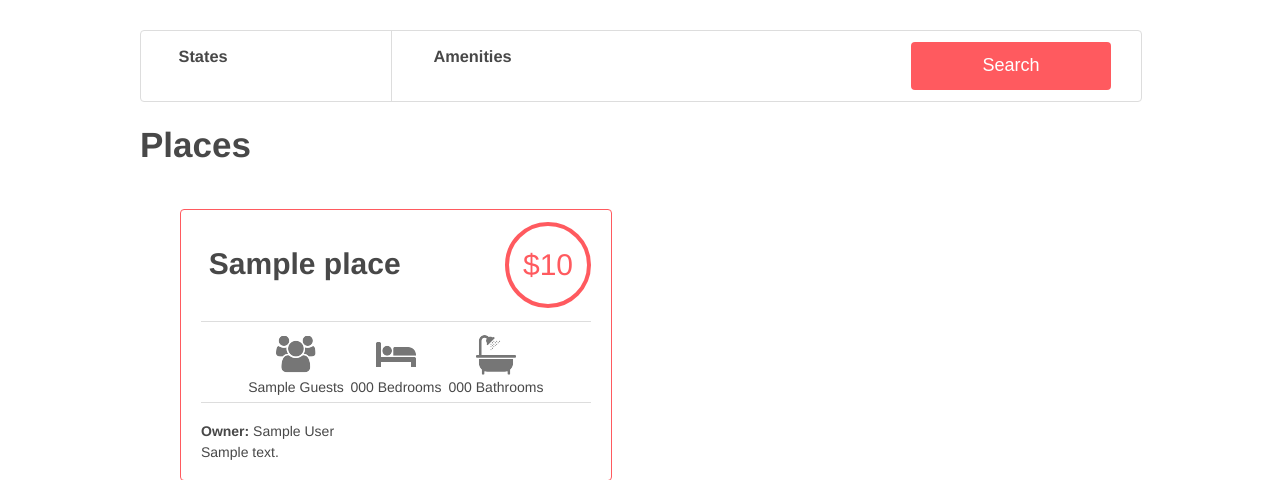
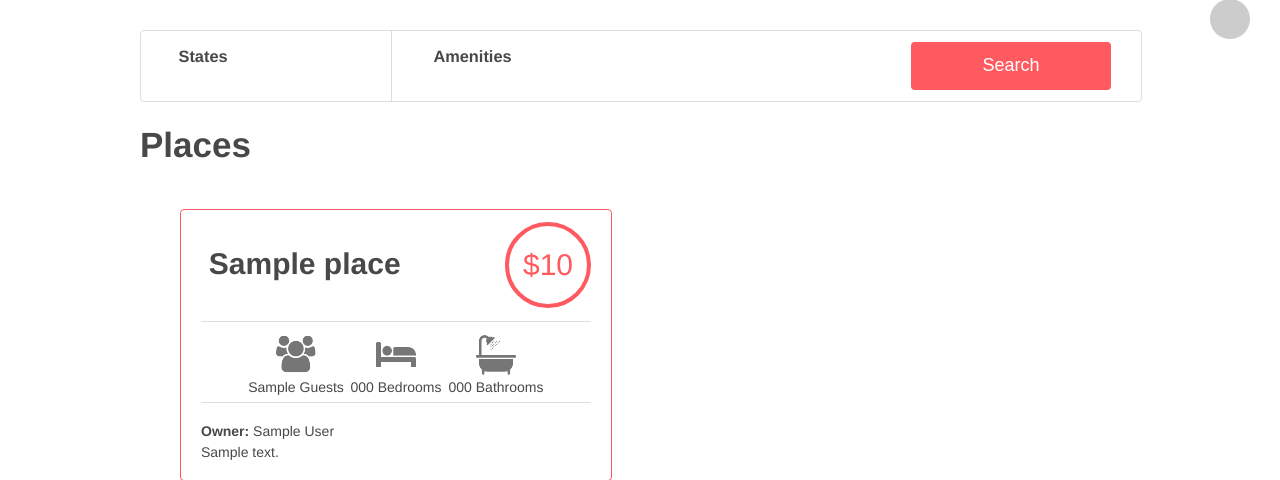
Before and after one commit to bekiyeromm/AirBnB_clone_v4, a Flask app: template web_dynamic/templates/2-hbnb.html in a window 1280 px wide. Shown: the part 71-551 px from the top of the page. Run offline with Flask 3, Linux system fonts and the light colour scheme; the template is opened without the code that fills it: most values are stand-ins (such as "Sample title", 1, 10 or a date in 2020); some libraries are stand-ins or nearby versions.

Commit message:
styles added for id of 'api_status'

```diff
--- a/web_dynamic/static/styles/3-header.css
+++ b/web_dynamic/static/styles/3-header.css
@@ -12,3 +12,11 @@ header .logo {
 .available {
 	background-color: #ff545f;
 }
+#api_status {
+	float: right;
+	width: 40px;
+	height: 40px;
+	margin-right: 30px;
+	border-radius: 50%;
+	background-color: #cccccc;
+}
```
